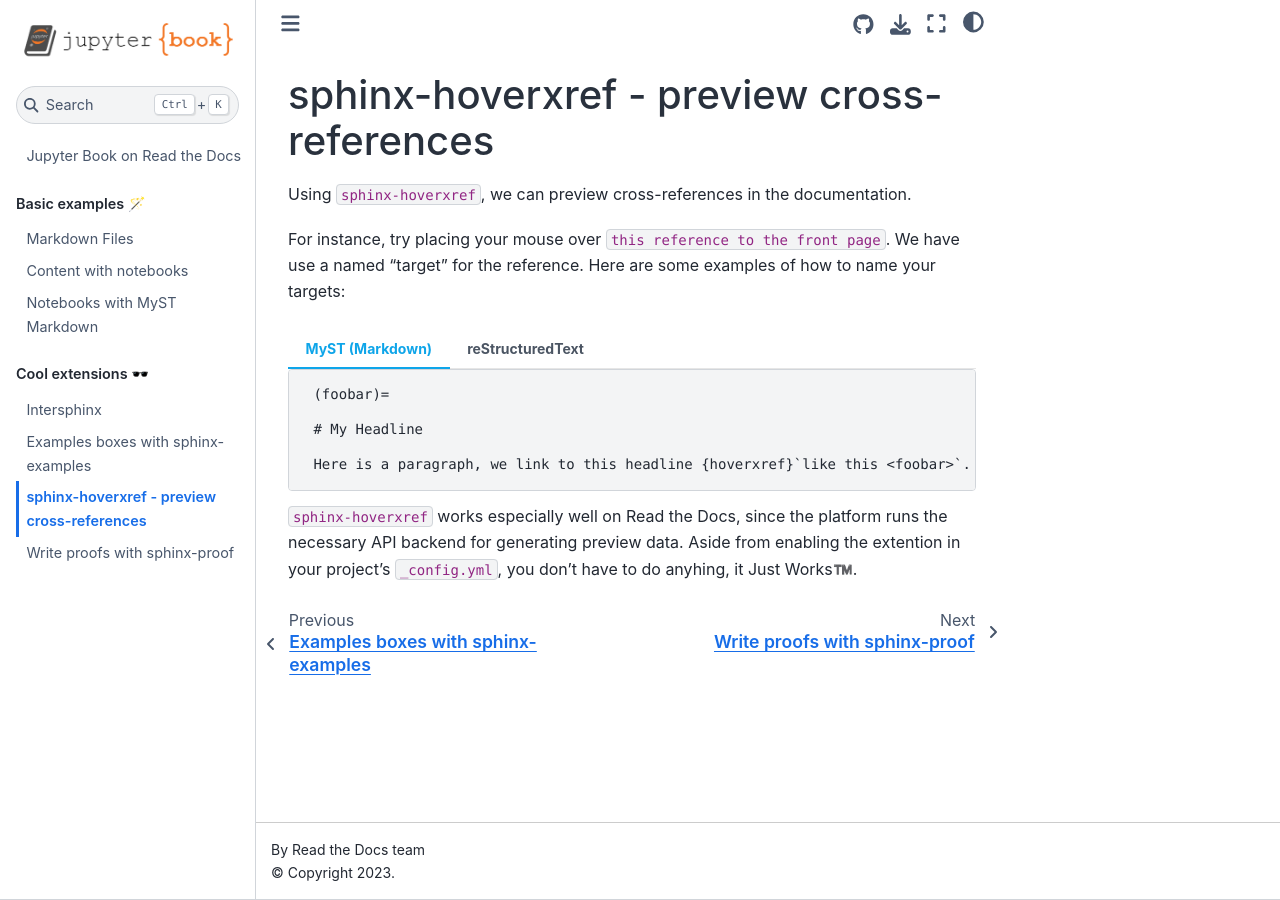
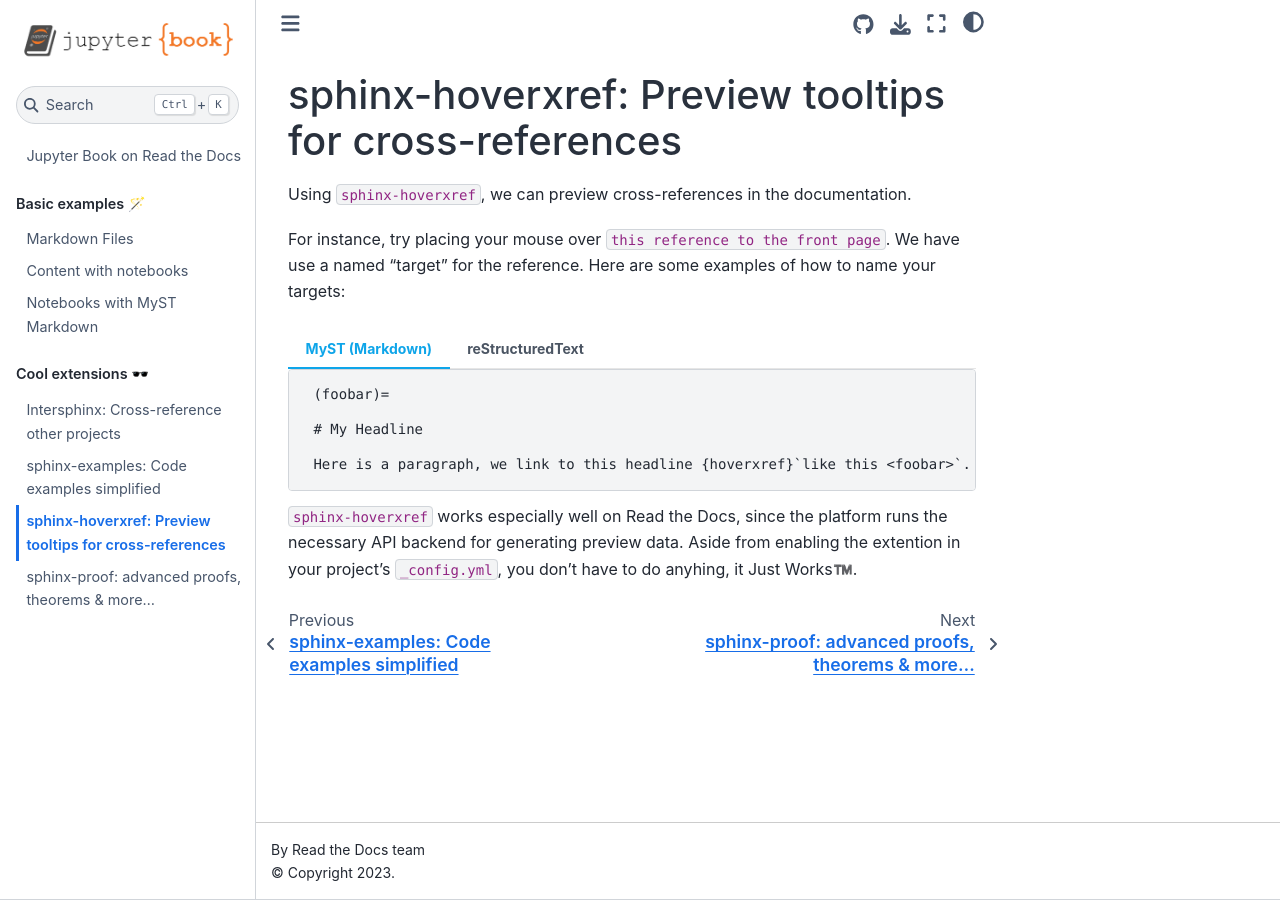
Before and after one commit to readthedocs-examples/example-jupyter-book, a Jupyter Book: the page built from docs/sphinx-hoverxref.md, in a window 1280 px wide. Built offline with Jupyter Book 1.0.4 settings and Sphinx 7.4.7 and the Sphinx Book theme 1.1.4, drawn with Linux system fonts in a browser that asks for light colours; cross-references to code outside the pages are shown as plain code.

Commit message:
Consequently name pages about extensions

`````diff
--- a/docs/intersphinx.md
+++ b/docs/intersphinx.md
@@ -1,4 +1,4 @@
-# Intersphinx
+# Intersphinx: Cross-reference other projects
 
 Behind the built-in Sphinx extension `intersphinx` is a powerful tool to reference sections in other Sphinx and Jupyter Book documentation projects.
 
--- a/docs/sphinx-examples.md
+++ b/docs/sphinx-examples.md
@@ -1,4 +1,4 @@
-# Examples boxes with sphinx-examples
+# sphinx-examples: Code examples simplified
 
 In this example project, we have enabled the extension `sphinx-examples` in `_config.yml` to be able to display source code alongside its rendered result.
 
--- a/docs/sphinx-hoverxref.md
+++ b/docs/sphinx-hoverxref.md
@@ -1,4 +1,4 @@
-# sphinx-hoverxref - preview cross-references
+# sphinx-hoverxref: Preview tooltips for cross-references
 
 Using `sphinx-hoverxref`, we can preview cross-references in the documentation.
 
--- a/docs/sphinx-proof.md
+++ b/docs/sphinx-proof.md
@@ -1,6 +1,7 @@
-# Write proofs with sphinx-proof
+# sphinx-proof: advanced proofs, theorems &amp; more...
 
-Easily render proofs, theorems, axioms, lemmas, definitions and much more with `sphinx-proof`. Read more in the [documentation of sphinx-proof](sphinxproof:syntax).
+Easily render proofs, theorems, axioms, lemmas, definitions and much more with `sphinx-proof`.
+Read more in the [documentation of sphinx-proof](sphinxproof:syntax).
 
 ````{prf:proof}
 We'll omit the full proof.
`````
